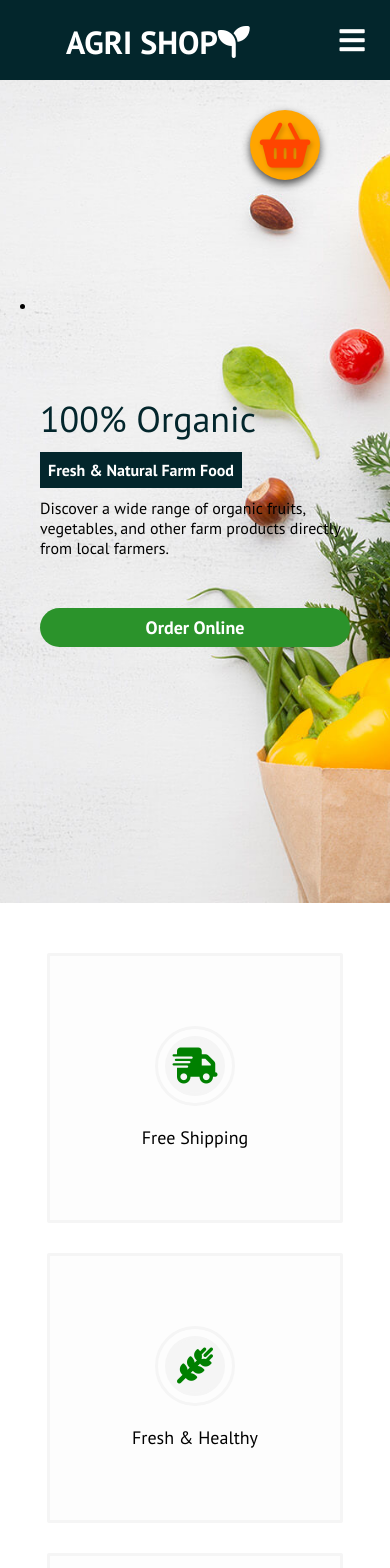
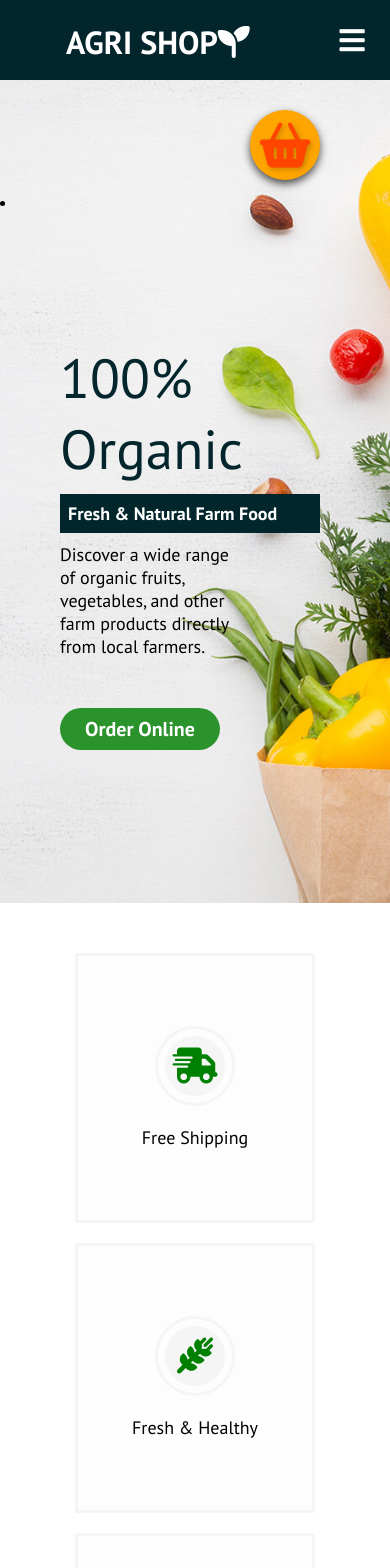
Before and after one commit to MKristinaa/AgriShop-React, a React (Create React App) app: page / in a window 390 px wide. Shown: the top 1568 px of the page. Built offline with nearby package versions, Linux system fonts and the light colour scheme.

Commit message:
Updated Home.css for better responsiveness

```diff
--- a/src/components/pages/Home.css
+++ b/src/components/pages/Home.css
@@ -316,82 +316,3 @@ button:hover{
     justify-content: center;
   }
 }
-
-/* TELEFONI (max širina 600px) */
-@media (max-width: 600px) {
-  .home-container {
-    align-items: flex-start;
-    padding: 20px;
-  }
-
-  .home-content {
-    width: 100%;
-    margin: 0;
-    text-align: left;
-  }
-
-  .home-title {
-    font-size: 36px;
-  }
-
-  .home-text-1 {
-    font-size: 16px;
-    width: fit-content;
-  }
-
-  .home-text-2 {
-    width: 100%;
-    font-size: 16px;
-  }
-
-  .order-button {
-    width: 100%;
-    font-size: 18px;
-  }
-
-  .home-container-2 {
-    flex-direction: column;
-    height: auto;
-  }
-
-  .container-2-item {
-    width: 80%;
-    margin-bottom: 20px;
-  }
-
-  .home-about {
-    padding: 40px 20px;
-  }
-
-  .about-containt {
-    width: 100%;
-  }
-
-  .carousel-wrapper {
-    flex-direction: column;
-  }
-
-  .carousel-arrow {
-    margin: 10px 0;
-  }
-
-  .products {
-    flex-wrap: wrap;
-    gap: 15px;
-  }
-
-  .product-img img {
-    width: 120px;
-  }
-
-  .cart {
-    width: 55px;
-    height: 55px;
-    top: 20px;
-    right: 20px;
-  }
-
-  .cart i {
-    font-size: 28px;
-  }
-}
```
